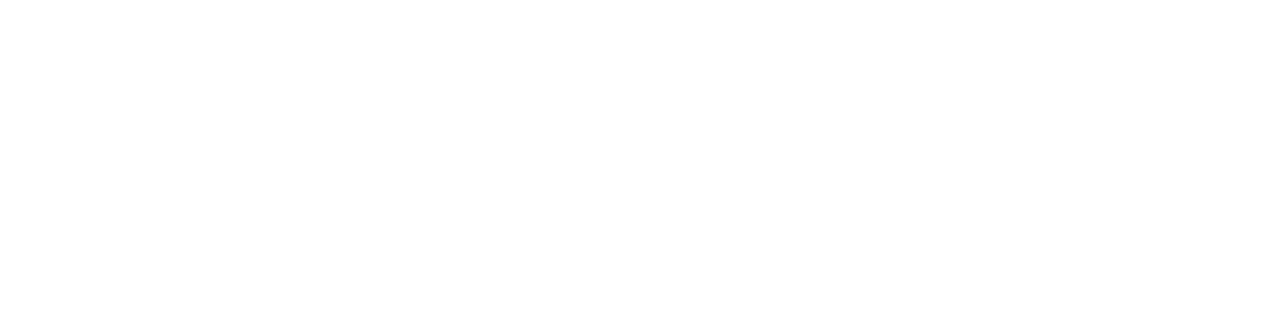
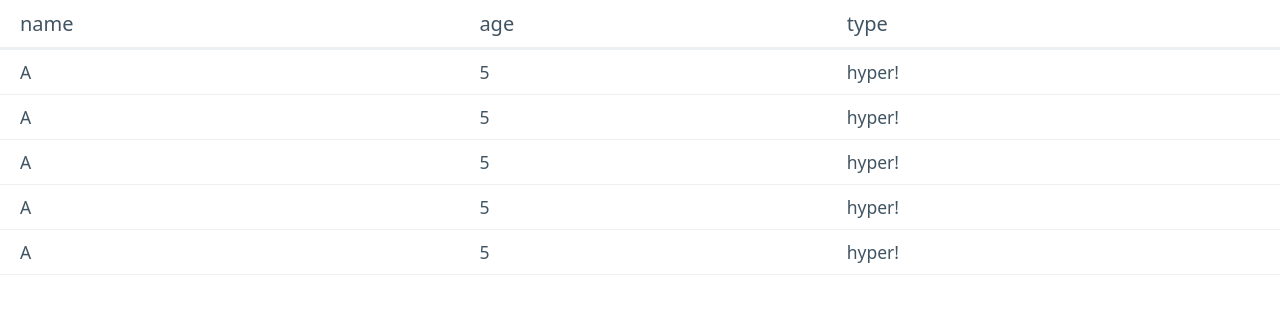
Before and after one commit to Elaina-AFK/car-project, a website with bundled scripts: page public/html/index.html in a window 1280 px wide. Built offline with nearby package versions, Linux system fonts and the light colour scheme.

Commit message:
✨ added table to project!

```diff
--- a/public/html/index.html
+++ b/public/html/index.html
@@ -3,7 +3,7 @@
     <meta charset="UTF-8">
     <meta name="viewport" content="width=device-width, initial-scale=1.0">
     <link rel="stylesheet" href="https://cdn.jsdelivr.net/npm/@picocss/pico@1/css/pico.classless.min.css">
-    <script type="module" src="./index.html"></script>
+    <script type="module" src="../js/index.js"></script>
     <title>Car Project</title>
 </head>
 <body>
--- a/public/js/index.js
+++ b/public/js/index.js
@@ -0,0 +1,3 @@
+import Table from "./table.js";
+
+document.body.appendChild(Table.Table());
--- /dev/null
+++ b/public/js/table.js
@@ -0,0 +1,82 @@
+function Table() {
+  const testData = [
+    {
+      name: "A",
+      age: 5,
+      type: "hyper!",
+    },
+    {
+      name: "A",
+      age: 5,
+      type: "hyper!",
+    },
+    {
+      name: "A",
+      age: 5,
+      type: "hyper!",
+    },
+    {
+      name: "A",
+      age: 5,
+      type: "hyper!",
+    },
+    {
+      name: "A",
+      age: 5,
+      type: "hyper!",
+    },
+  ];
+
+  const tableNode = document.createElement("table");
+  tableNode.appendChild(thead(testData[0]));
+  tableNode.appendChild(tbody(testData));
+
+  return tableNode;
+}
+
+function thead(firstDataObject) {
+  const theadNode = document.createElement("thead");
+  const trHeadNode = document.createElement("tr");
+  const keys = Object.keys(firstDataObject);
+  keys.forEach((element) => {
+    const thNode = th(element);
+    trHeadNode.appendChild(thNode);
+  });
+  theadNode.appendChild(trHeadNode);
+  return theadNode;
+}
+
+function tbody(mainData) {
+  const tBodyNode = document.createElement("tbody");
+  mainData.forEach((element) => {
+    const trNode = tr(element);
+    tBodyNode.appendChild(trNode);
+  });
+  return tBodyNode;
+}
+
+function tr(eachDataObject) {
+  const trNode = document.createElement("tr");
+  const values = Object.values(eachDataObject);
+  values.forEach((element) => {
+    const tdNode = td(element);
+    trNode.appendChild(tdNode);
+  });
+  return trNode;
+}
+
+function th(title) {
+  const thNode = document.createElement("th");
+  const textNode = document.createTextNode(title);
+  thNode.appendChild(textNode);
+  return thNode;
+}
+
+function td(data) {
+  const tdNode = document.createElement("td");
+  const textNode = document.createTextNode(data);
+  tdNode.appendChild(textNode);
+  return tdNode;
+}
+
+export default { Table };
--- a/src/server.js
+++ b/src/server.js
@@ -2,6 +2,8 @@ const express = require("express");
 
 const app = express();
 
+app.use(express.json());
+app.use(express.urlencoded({ extended: false }));
 app.use(express.static("public"));
 
 const port = 3000;
```
